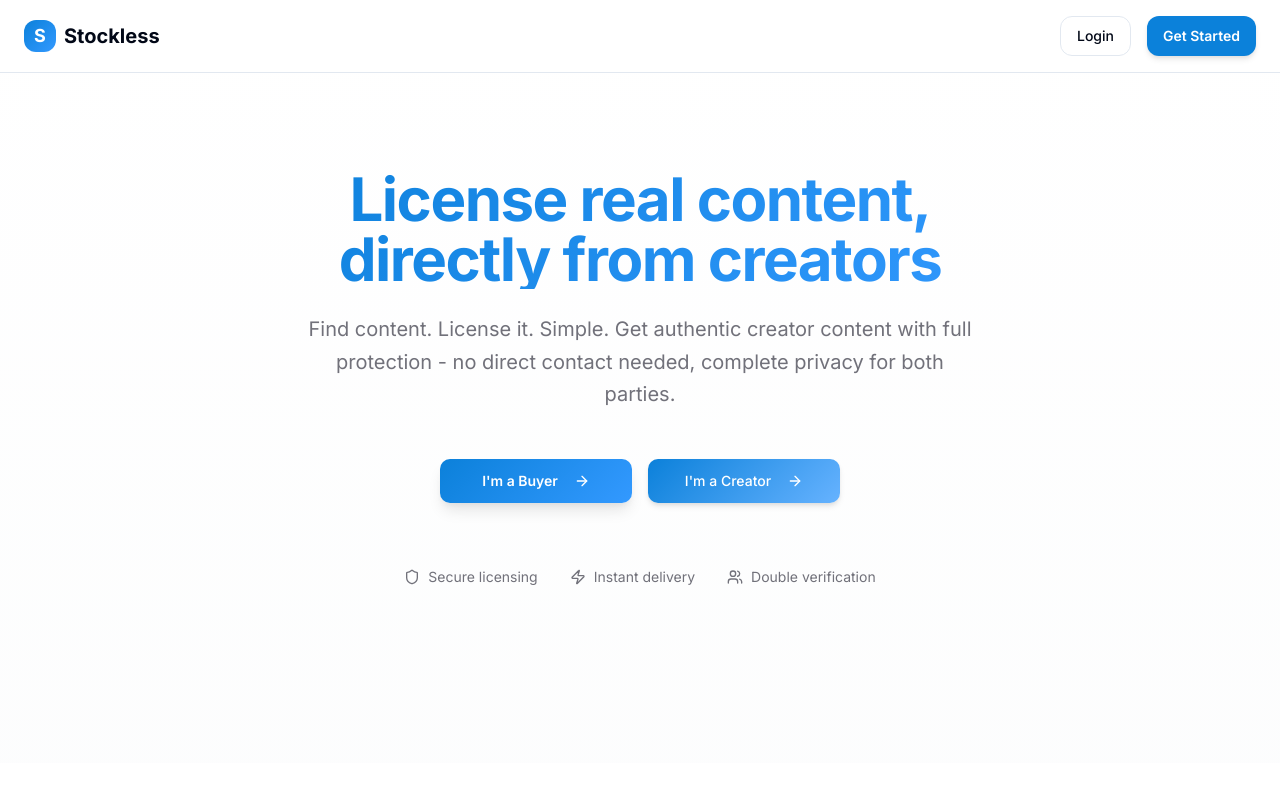
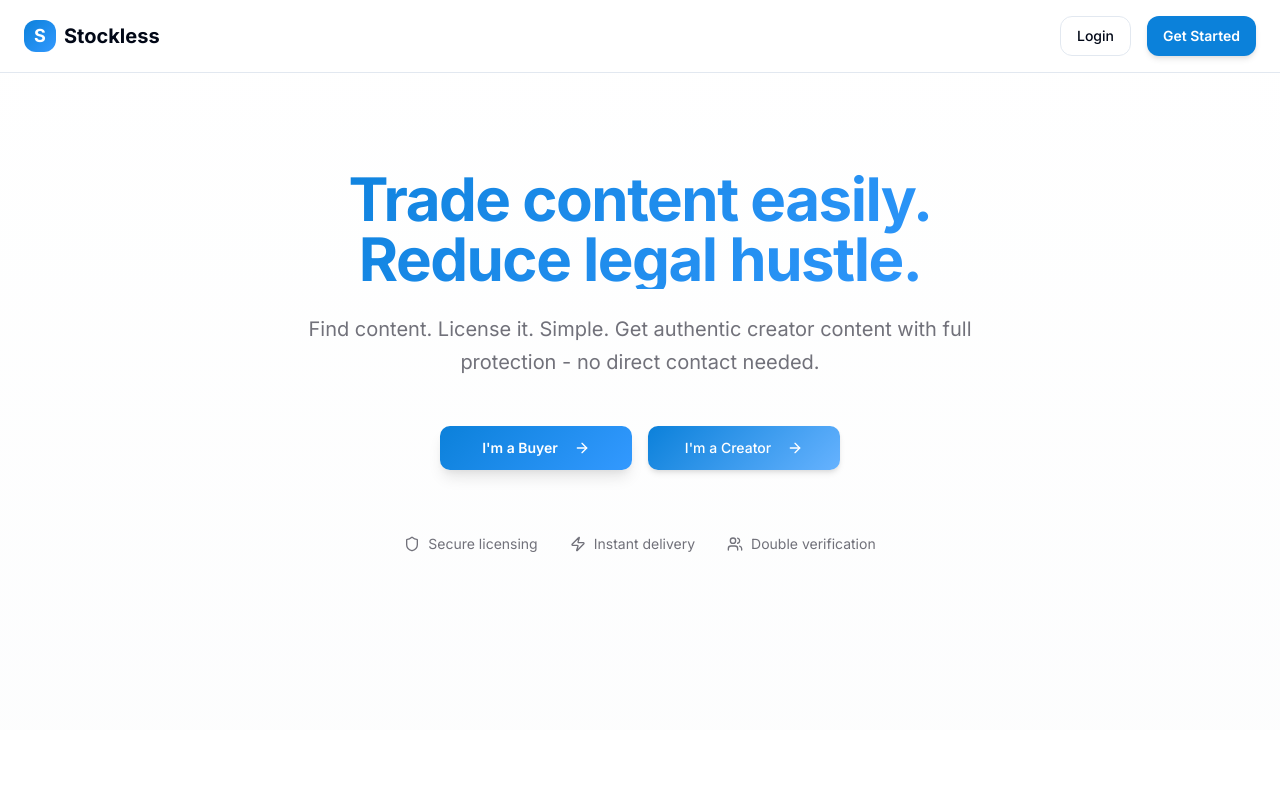
Before and after one commit to LightPride/Stockless, a React (Vite) app: page / in a window 1280 px wide. Shown: the top 800 px of the page. Built offline with nearby package versions, Linux system fonts and the light colour scheme.

Commit message:
Code edited in Lovable Code Editor

```diff
--- a/src/pages/Landing.tsx
+++ b/src/pages/Landing.tsx
@@ -32,13 +32,13 @@ const Landing = () => {
       <section className="py-24 px-6">
         <div className="container mx-auto text-center max-w-4xl">
           <h1 className="text-5xl md:text-6xl font-bold mb-6 bg-gradient-hero bg-clip-text text-transparent">
-            License real content,
+            Trade content easily.
             <br />
-            directly from creators
+            Reduce legal hustle.
           </h1>
           <p className="text-xl text-muted-foreground mb-12 max-w-2xl mx-auto leading-relaxed">
             Find content. License it. Simple. Get authentic creator content with full protection -
-            no direct contact needed, complete privacy for both parties.
+            no direct contact needed.
           </p>
 
           <div className="flex flex-col sm:flex-row gap-4 justify-center items-center mb-16">
```
